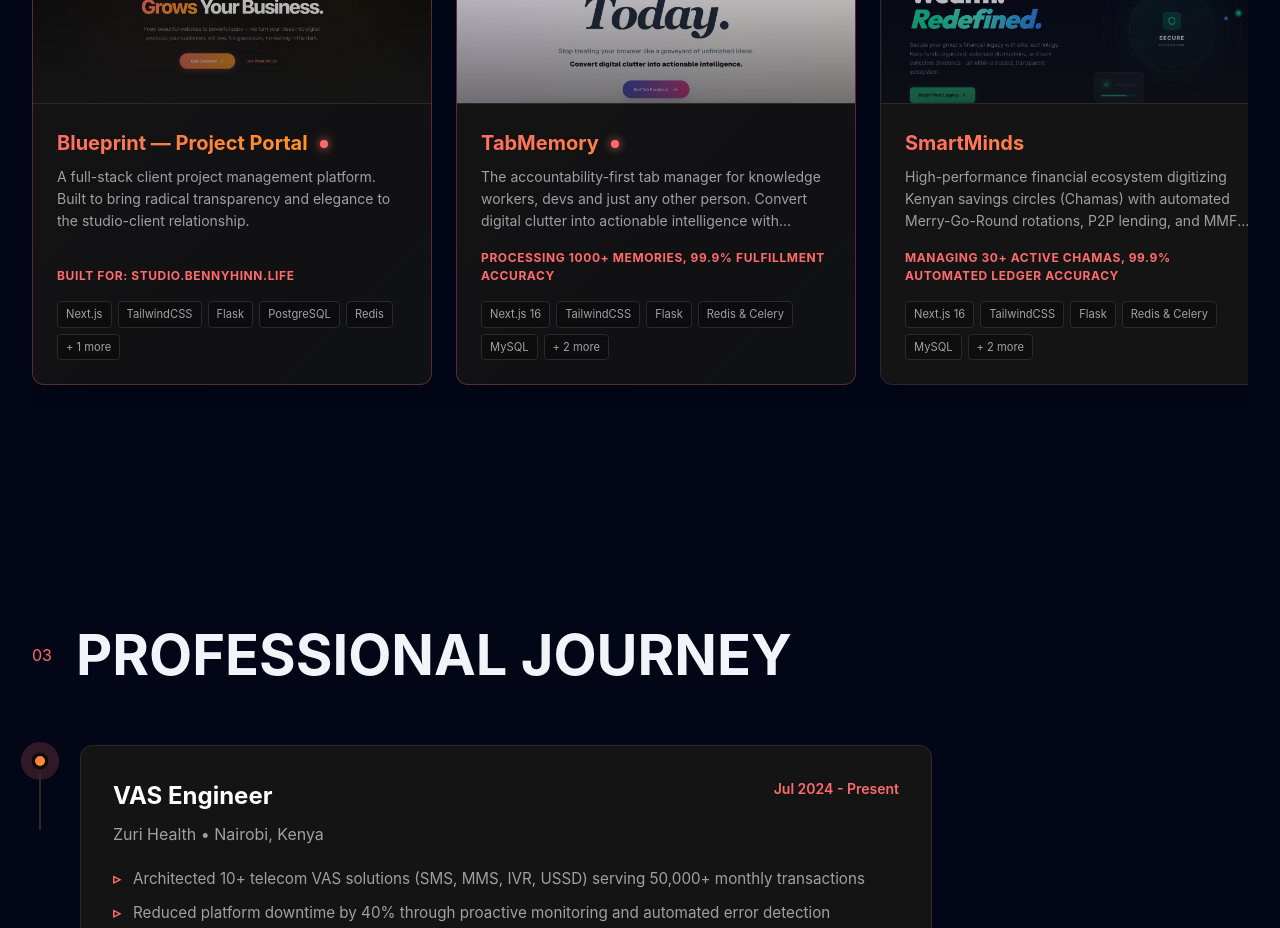
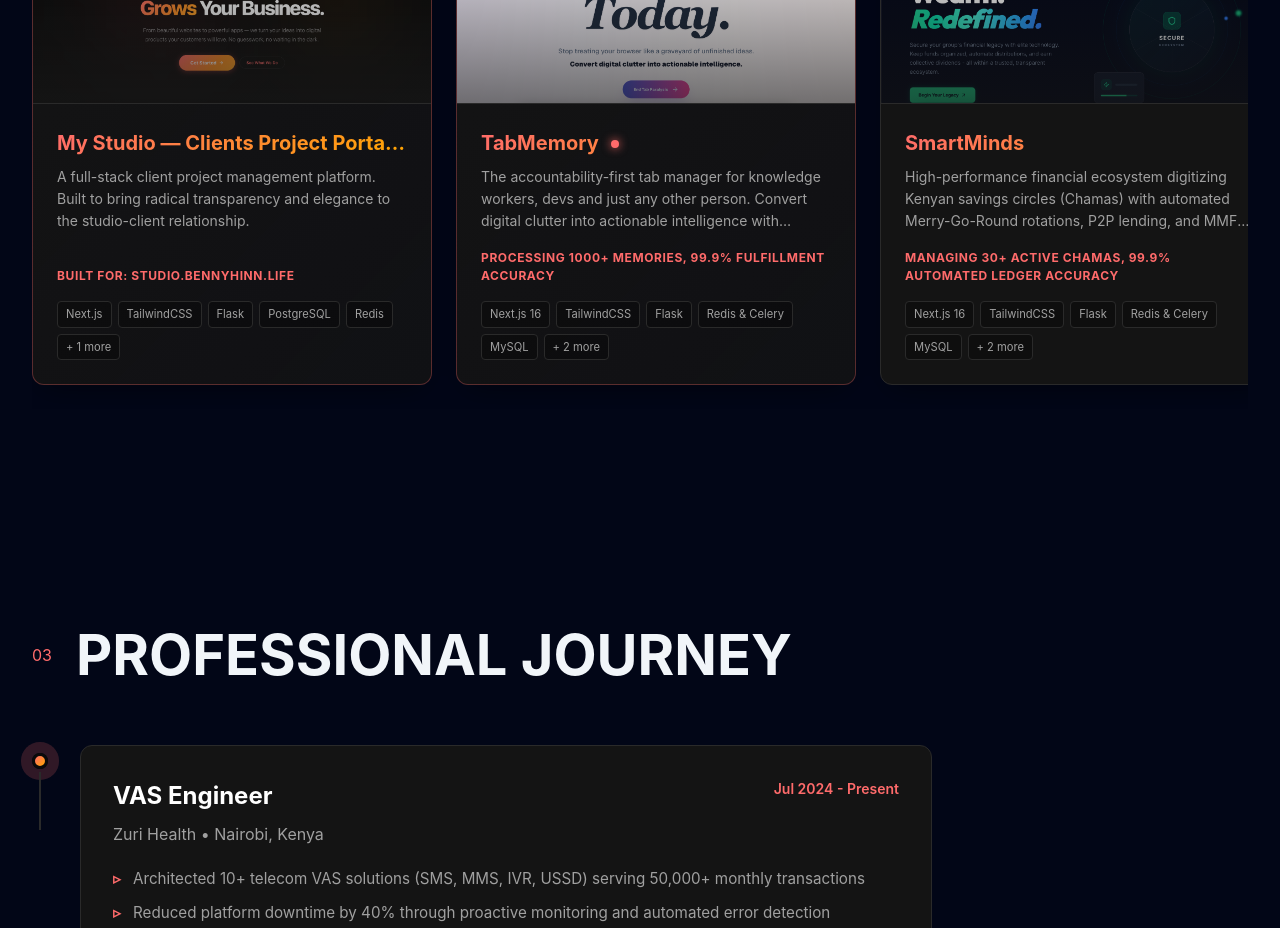
Before and after one commit to coderbenny/bennyhinn.life, a Next.js app: page / in a window 1280 px wide. Shown: the part 2200-3128 px from the top of the page. Built offline with nearby package versions, Linux system fonts and the light colour scheme; a web font is replaced by a local one.

Commit message:
feat: rename Blueprint project to My Studio and update project thumbnail

```diff
--- a/constants/projects.js
+++ b/constants/projects.js
@@ -1,7 +1,7 @@
 // app/constants/projects.js
 export const PROJECTS = [
   {
-    name: "Blueprint — Project Portal",
+    name: "My Studio — Clients Project Portal",
     url: "https://studio.bennyhinn.life",
     description:
       "A full-stack client project management platform. Built to bring radical transparency and elegance to the studio-client relationship.",
```
Also changed, not shown: public/projects/studio.png.
